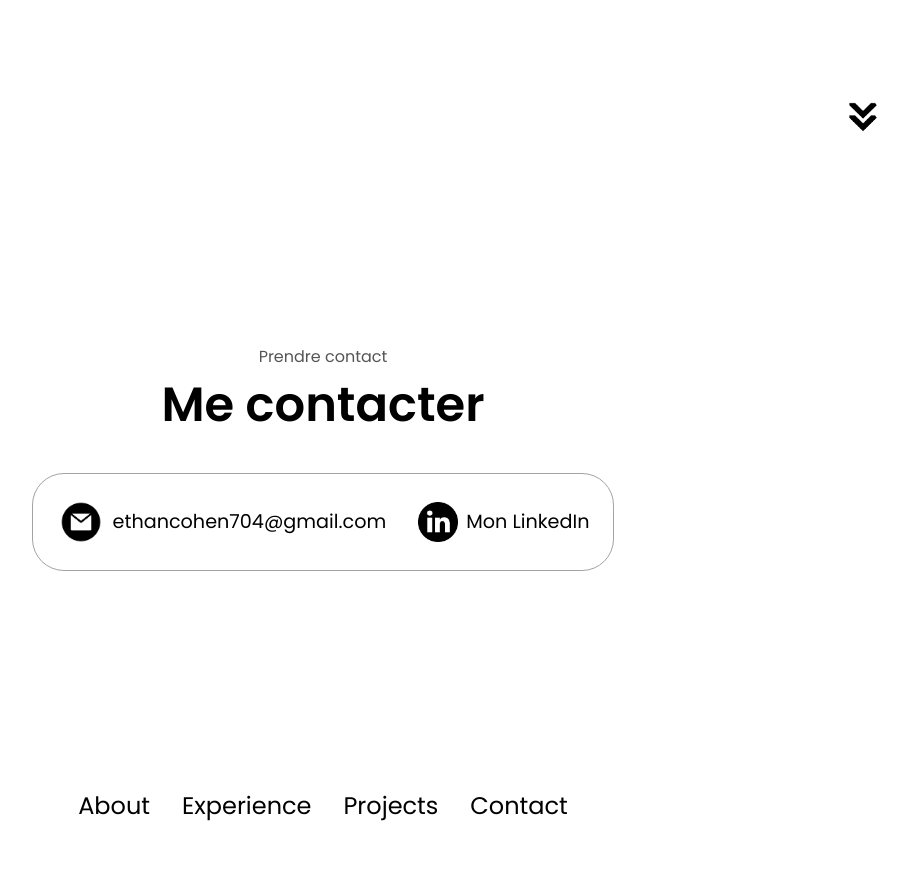
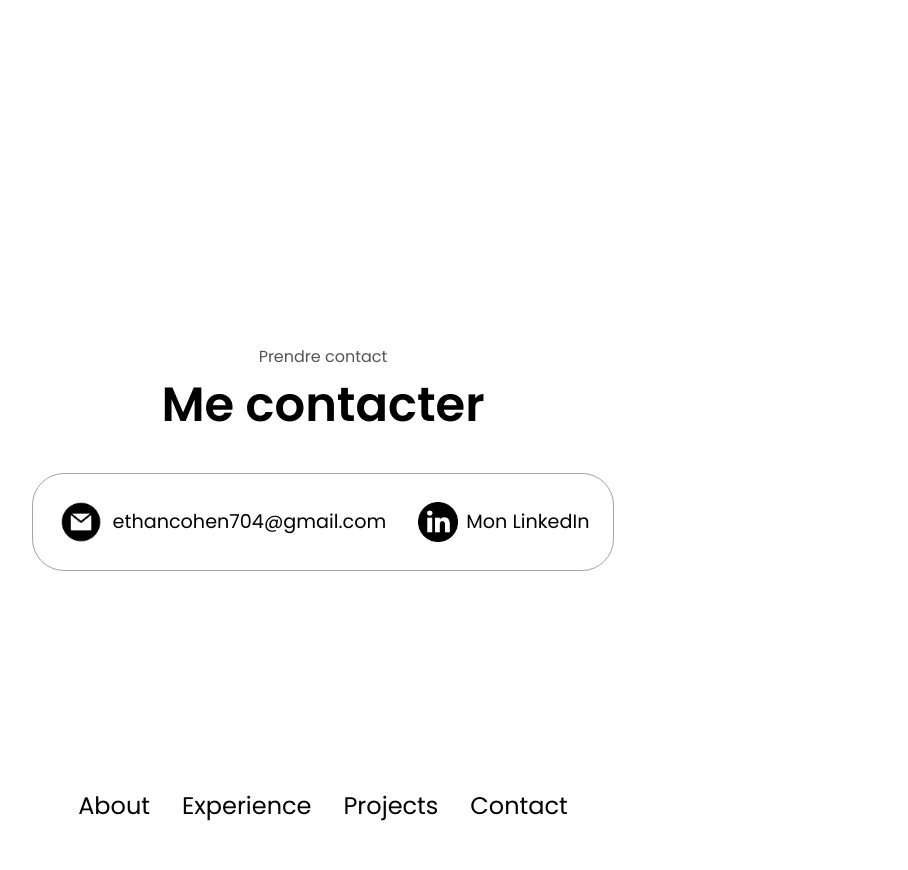
Before and after one commit to LeCroco404/Portfolio, a plain HTML site: page index.html in a window 1280 px wide. Shown: the part 2255-3125 px from the top of the page, without its empty margins (317-1225 px from the left). Drawn offline with Linux system fonts and the light colour scheme.

Commit message:
Update index.html

```diff
--- a/index.html
+++ b/index.html
@@ -195,7 +195,7 @@
             <img
               src="./assets/arrow.png"
               alt="Arrow icon"
-              class="icon arrow"
+              class="icon arrow hidden"
               onclick="location.href='./#projects'"
             />
         </section>
```
